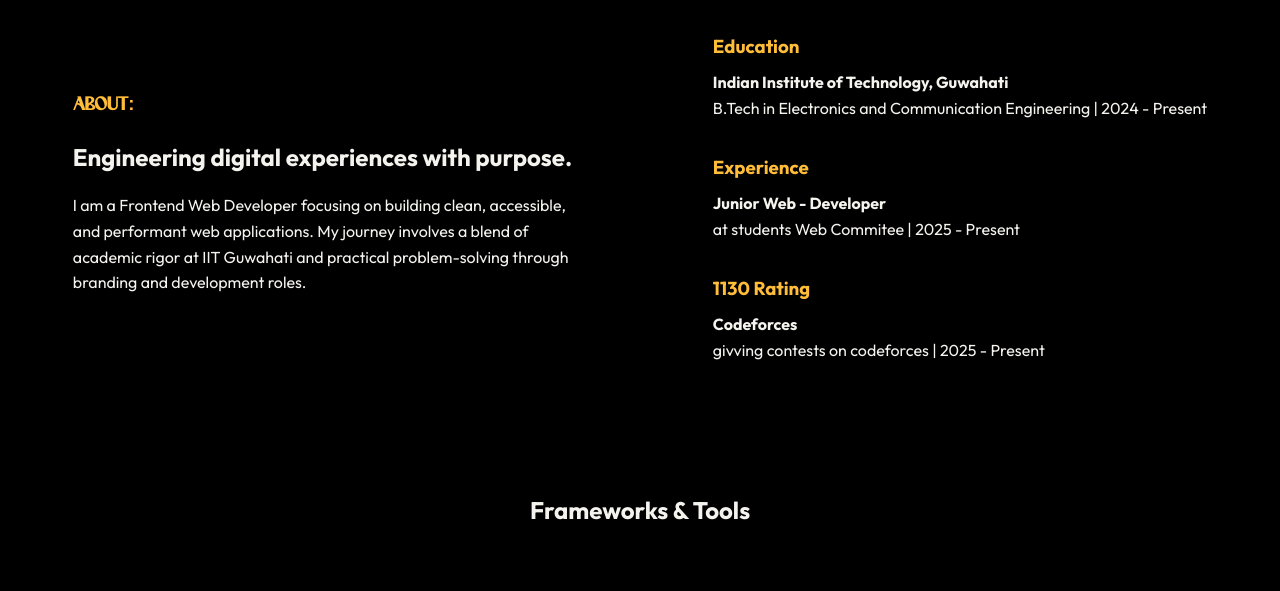
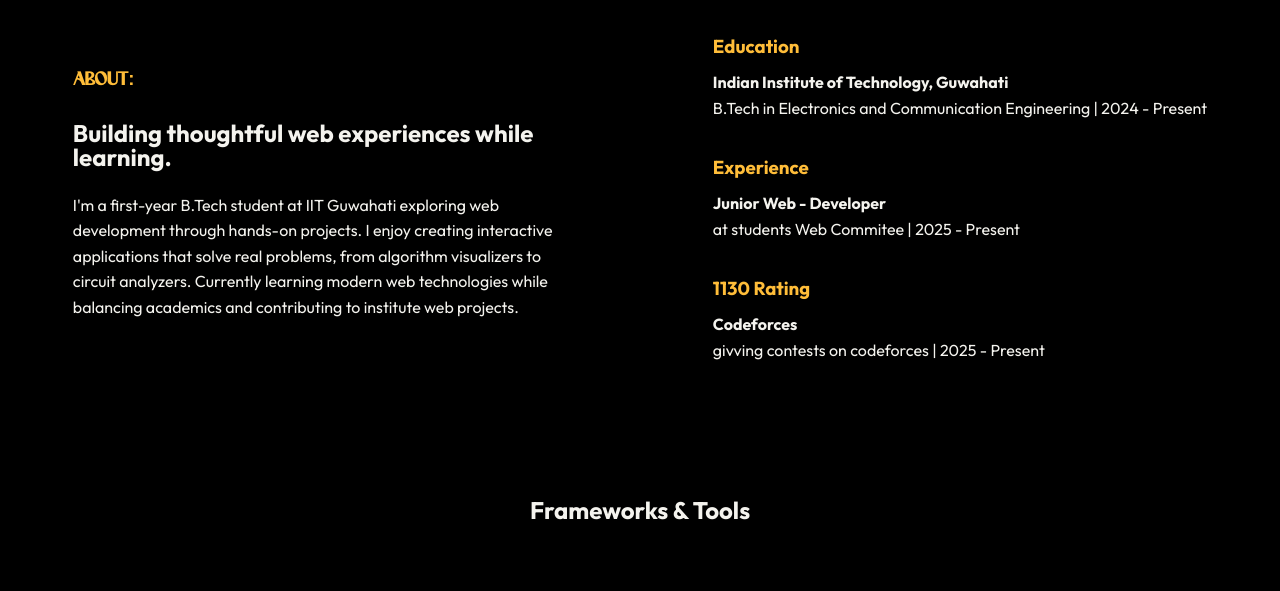
Before and after one commit to p-sree-sai-pavan/Portfolio, a plain HTML site: page index.html in a window 1280 px wide. Shown: the part 840-1431 px from the top of the page. Drawn offline with nearby package versions, Linux system fonts and the light colour scheme.

Commit message:
chore: commit latest content updates

```diff
--- a/index.html
+++ b/index.html
@@ -47,8 +47,8 @@
     <section id="about" class="about">
         <div class="aboutsection">
             <h3>ABOUT:</h3>
-            <h1>Engineering digital experiences with purpose.</h1>
-            <p>I am a Frontend Web Developer focusing on building clean, accessible, and performant web applications. My journey involves a blend of academic rigor at IIT Guwahati and practical problem-solving through branding and development roles.</p>
+            <h1>Building thoughtful web experiences while learning.</h1>
+            <p>I'm a first-year B.Tech student at IIT Guwahati exploring web development through hands-on projects. I enjoy creating interactive applications that solve real problems, from algorithm visualizers to circuit analyzers. Currently learning modern web technologies while balancing academics and contributing to institute web projects.</p>
         </div>
         <div class="aboutachivements">
             <div class="abouteducation">
```
